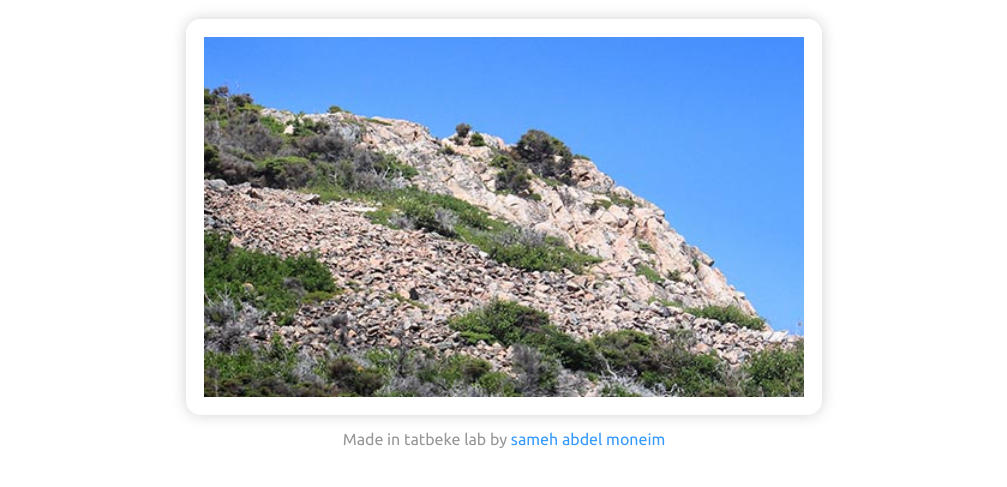
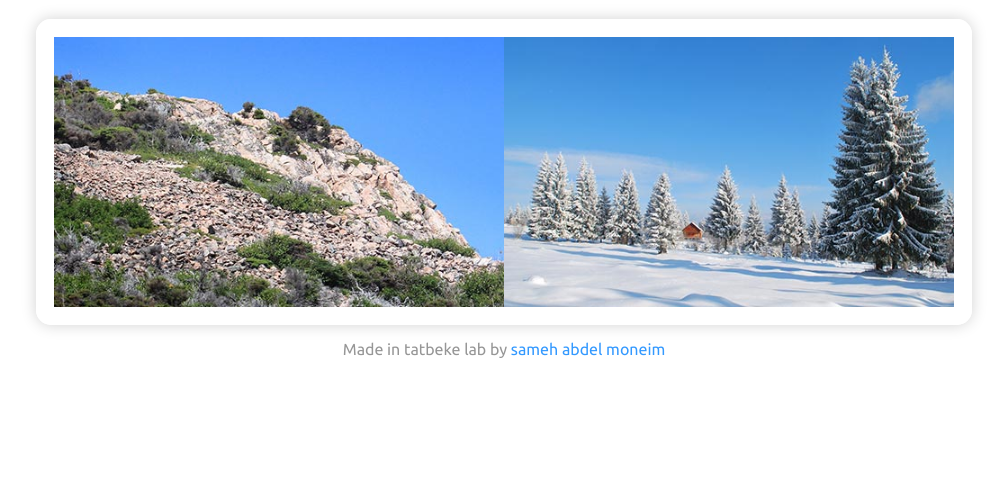
Before and after one commit to seniorsam/Jquery-slider, a plain HTML site: page index.html in a window 1280 px wide. Shown: the part 61-548 px from the top of the page, without its empty margins (136-1143 px from the left). Drawn offline with nearby package versions, Linux system fonts and the light colour scheme.

Commit message:
custom options updated

```diff
--- a/assets/jquery_slider_app.js
+++ b/assets/jquery_slider_app.js
@@ -1,5 +1,10 @@
-(function(){
+(function($, window){
 	var JquerySlider = {
+
+		options:{
+			containerWidth: 1000,
+			numOfPictures: 2
+		},
 
 		sliderContainer:$('.slider-wrapper'),
 
@@ -7,27 +12,26 @@
 
 		sliderImages:$('.slider-images').find('img'),
 
-		sliderImageLength:$('.slider-images').find('img').length,
+		sliderImageLength:$('.slider-images').find('img').length, // numreic value
 
 		sliderControl:$('.control'),
-
-		cur:0,
-
-		options:{
-			containerWidth: "700"
-		},
 
 		init:
 			function(options){
 
+				var opts = JquerySlider.options;
+
 				// apply the user inserted options
-				$.extend(JquerySlider.options, options);
+				$.extend(opts, options);
+
+				// init the current value based in number of pictures per slide
+				JquerySlider.cur = opts.numOfPictures - 1
 
 				// inititiate the container styles
 				JquerySlider.setSizes();
 
-				// action
-				var moon = setInterval(function(){JquerySlider.play()},2000);
+				// loop the slider automatically
+				var moon = setInterval(function(){JquerySlider.play();console.log(JquerySlider.cur);},2000);
 
 				// when the user click the controls button
 				JquerySlider.sliderControl.on('click', JquerySlider.play)
@@ -41,23 +45,25 @@
 			function(){
 
 				var optsWidth = JquerySlider.options.containerWidth;
-
-				// initiate the sizes
+				// initiate the components sizes
 				JquerySlider.sliderContainer.css( "width", optsWidth + "px" );
 				JquerySlider.sliderImagesHolder.css("width", optsWidth * JquerySlider.sliderImageLength + "px");
-				JquerySlider.sliderImages.css("width", optsWidth + "px");
-
+				JquerySlider.sliderImages.css("width", (optsWidth/JquerySlider.options.numOfPictures) + "px");
 			},
 
 		play:
 			function(e){
 
+				/* if event object is undefined then the user still didn't trig any buttons
+				   otherwise get the button direction
+				*/
+
 				var direction = (e === undefined) ? 'next' : $(this).data('dir');
 
 				var result = JquerySlider.setcur(direction);
 
-				JquerySlider.sliderImagesHolder.animate({ // 500
-					marginLeft: (JquerySlider.cur === 0) ? 0 : result
+				JquerySlider.sliderImagesHolder.animate({
+					marginLeft: (JquerySlider.cur === JquerySlider.options.numOfPictures - 1) ? 0 : result
 				});
 
 			},
@@ -65,32 +71,60 @@
 		setcur:
 			function(dir){
 
-				var length = JquerySlider.sliderImageLength,
-					width  = JquerySlider.options.containerWidth,
+				var picsPerSlide = JquerySlider.options.numOfPictures,
+
+					containerWidth = JquerySlider.options.containerWidth,
+
+					// all pictures length
+					length = JquerySlider.sliderImageLength,
+
+					// single image width
+					width  = containerWidth / picsPerSlide, // 600 / 3 = 200px
+
+					/*
+					   specify the margin left value sign based on direction
+					   "-=" is a right sliding (->)   AND   "+=" is a left sliding (<-)
+					*/
+
 					sign   = (dir === 'next') ? '-=' : '+=',
+
+					// default value
 					value  = width;
+
+				/*
+				   set the current value based on the direction is next
+				   then increment the current value and vice versa
+				*/
 
 				JquerySlider.cur = (dir === 'next') ? ++JquerySlider.cur : --JquerySlider.cur;
 
-				if(JquerySlider.cur === -1){
+				/*
+				   if we are already in the first slide
+				   and the user pressed previous button
+				*/
+
+				if(JquerySlider.cur === (picsPerSlide - 1) - 1){
 					JquerySlider.cur = length - 1;
-					value = ( width * length) - width;
+					value = (width * length) - containerWidth;
 					sign  = '-=';
 				}
 
+				/*
+				   if we are already in the last slide
+				   and the user pressed next button
+				*/
+
 				else if ( JquerySlider.cur === length ){
-					JquerySlider.cur = 0;
+					JquerySlider.cur = picsPerSlide - 1;
 					value = 0;
 					sign  = '+=';
 				}
 
-				return sign + value;
+				return sign + value + "px";
 
 			}
 	};
 
-	JquerySlider.init({
-		containerWidth: "600"
-	});
+	window.jquerySlider = JquerySlider.init;
 
-}());
+}(jQuery, window));
--- a/assets/style.css
+++ b/assets/style.css
@@ -1,6 +1,17 @@
 @import url(https://fonts.googleapis.com/css?family=Ubuntu);
 body{font-family: 'Ubuntu', sans-serif;}
 h1{text-align: center;display: block;}
+p{
+	color: #969696;
+	display:block;
+	text-align:center;
+	margin-top: 15px;
+}
+
+p a {
+	color: #3399FF;
+	text-decoration: none;
+}
 
 .slider-wrapper{
 	margin: 0px auto;
@@ -47,7 +58,7 @@ h1{text-align: center;display: block;}
 	padding: 0px;
 	position: relative;
 	overflow: hidden;
-} /*ul*/
+}
 
 .slider-images li{
 	list-style: none;
@@ -60,15 +71,3 @@ h1{text-align: center;display: block;}
 	width: 100%;
 	height: auto;
 }
-
-p{
-	color: #969696;
-	display:block;
-	text-align:center;
-	margin-top: 15px;
-}
-
-p a {
-	color: #3399FF;
-	text-decoration: none;
-}
--- a/index.html
+++ b/index.html
@@ -14,10 +14,18 @@
 			<li><img src="assets/images/slider-1.jpg" alt=""></li>
 			<li><img src="assets/images/slider-2.jpg" alt=""></li>
 			<li><img src="assets/images/slider-3.jpg" alt=""></li>
+			<li><img src="assets/images/slider-1.jpg" alt=""></li>
+			<li><img src="assets/images/slider-2.jpg" alt=""></li>
 		</ul>
 	</div>
 	<p>Made in tatbeke lab by <a href="http://www.github.com/seniorsam">sameh abdel moneim</a></p>
 	<script src="http://ajax.aspnetcdn.com/ajax/jQuery/jquery-1.12.4.min.js"></script>
 	<script src="assets/jquery_slider_app.js"></script>
+	<script>
+		window.jquerySlider({
+			containerWidth: 900,
+			numOfPictures: 2
+		});
+	</script>
 </body>
 </html>
```
